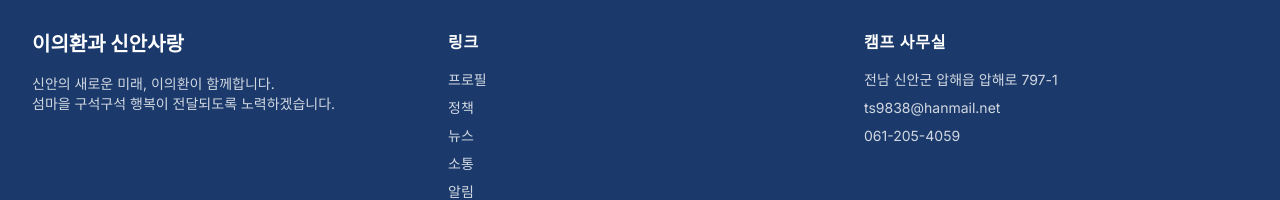
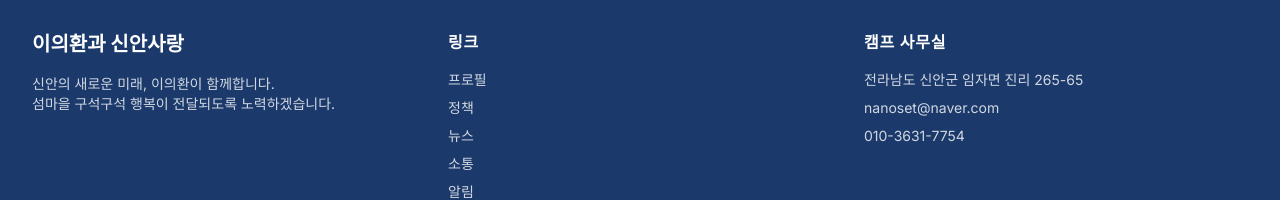
Before and after one commit to nanoset100/leeeuihwan-web, a Next.js app: page / in a window 1280 px wide. Shown: the part 7249-7449 px from the top of the page. Built offline with nearby package versions, Linux system fonts and the light colour scheme.

Commit message:
푸터 캠프 주소·이메일·전화번호 수정

```diff
--- a/src/components/Footer.tsx
+++ b/src/components/Footer.tsx
@@ -27,9 +27,9 @@ export default function Footer() {
                     <div>
                         <h4 className="mb-4 font-bold uppercase tracking-wider">캠프 사무실</h4>
                         <ul className="space-y-2 text-sm opacity-80">
-                            <li>전남 신안군 압해읍 압해로 797-1</li>
-                            <li><a href="mailto:ts9838@hanmail.net" className="hover:text-[#E8941A] transition-colors">ts9838@hanmail.net</a></li>
-                            <li><a href="tel:0612054059" className="hover:text-[#E8941A] transition-colors">061-205-4059</a></li>
+                            <li>전라남도 신안군 임자면 진리 265-65</li>
+                            <li><a href="mailto:nanoset@naver.com" className="hover:text-[#E8941A] transition-colors">nanoset@naver.com</a></li>
+                            <li><a href="tel:01036317754" className="hover:text-[#E8941A] transition-colors">010-3631-7754</a></li>
                         </ul>
                     </div>
                 </div>
```
